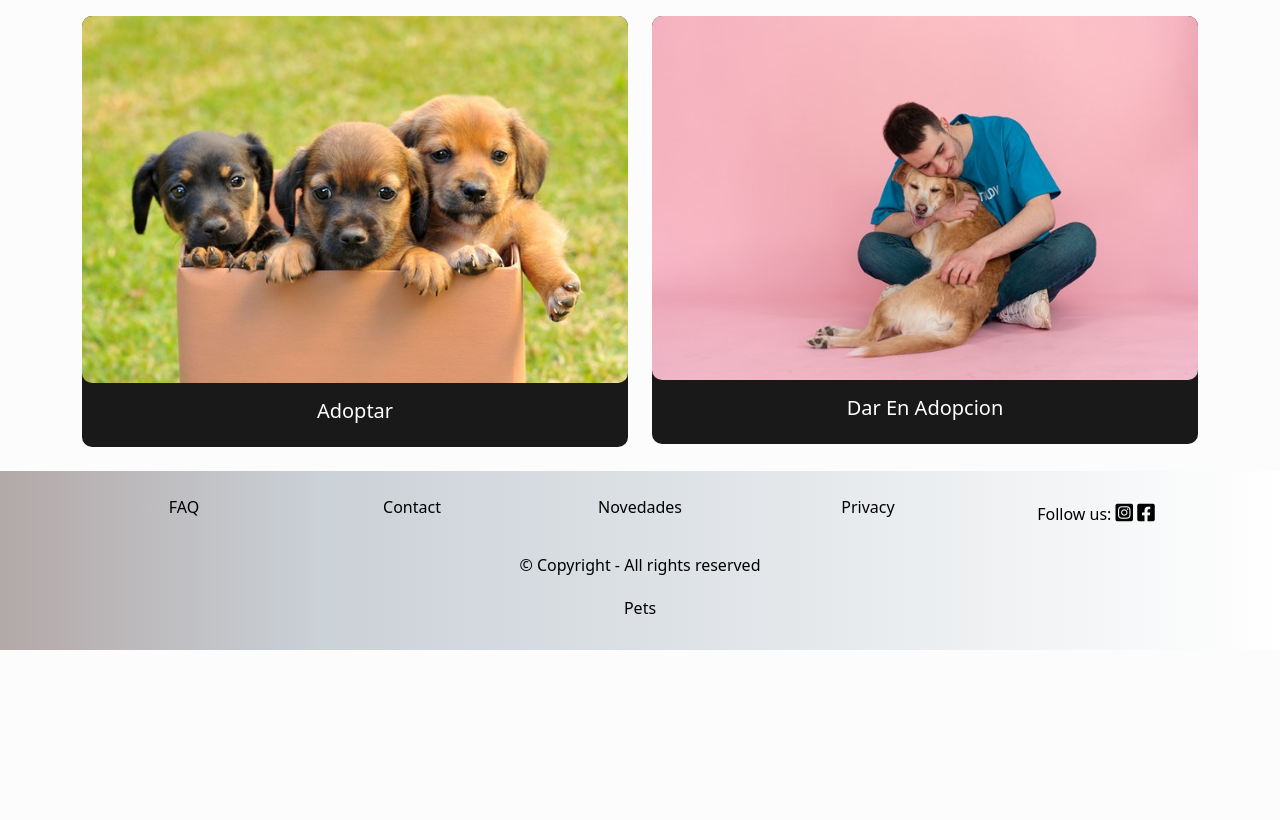
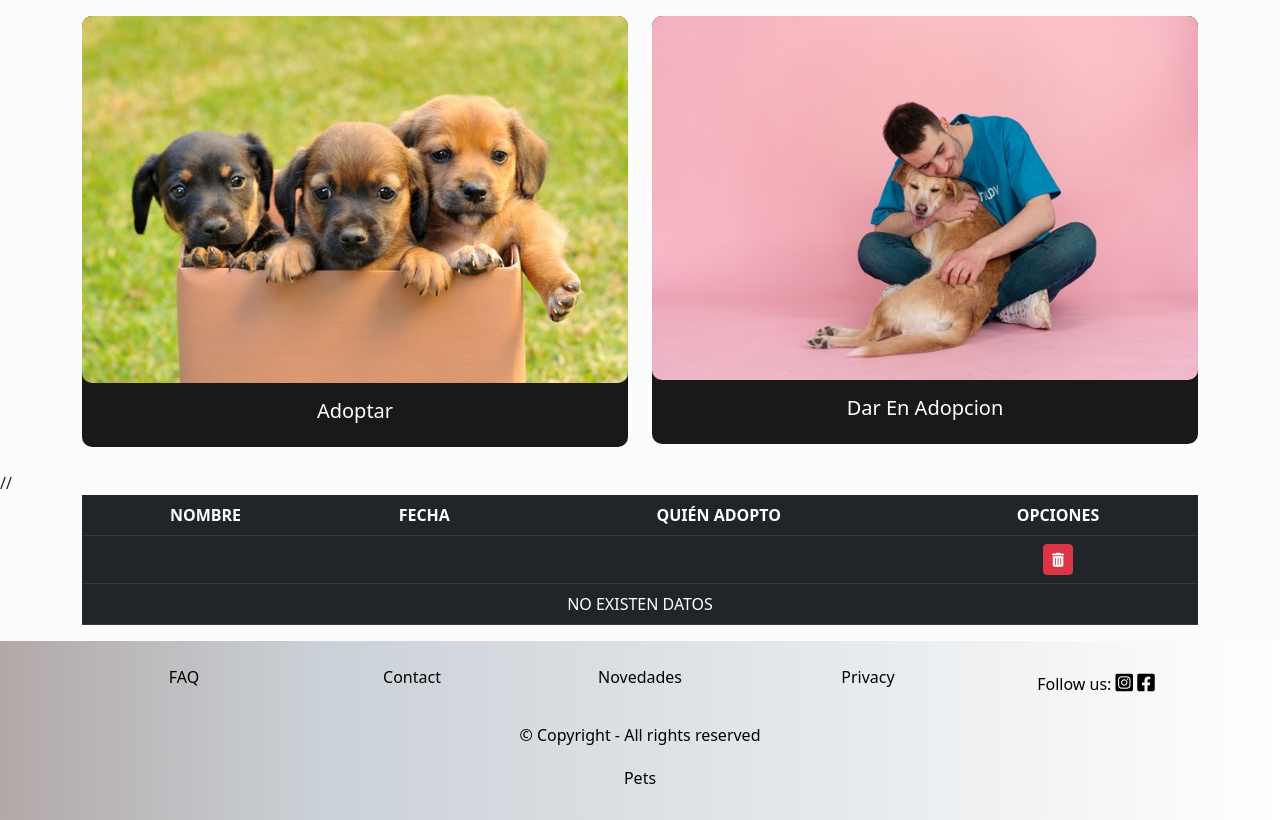
Before and after one commit to emerson14/Pets, a plain HTML site: page view/app.html in a window 1280 px wide. Drawn offline with nearby package versions, Linux system fonts and the light colour scheme.

Commit message:
TableAdmin

```diff
--- a/js/main.js
+++ b/js/main.js
@@ -13,6 +13,7 @@ var app = new Vue({
         nameDog: '',
         raceDog: '',
         fileDog: '',
+        arrayTabPet: [],
 
         userinput: '',
         passinput: '',
@@ -70,6 +71,37 @@ var app = new Vue({
                 title: msj
               })
         },
+        deleteArrayTabPet(index){
+            const swalWithBootstrapButtons = Swal.mixin({
+                customClass: {
+                  confirmButton: 'btn btn-success',
+                  cancelButton: 'btn btn-danger'
+                },
+                buttonsStyling: false
+              })
+              swalWithBootstrapButtons.fire({
+                title: '¿Estás seguro?',
+                text: "No podras revertir esto!",
+                icon: 'warning',
+                showCancelButton: true,
+                confirmButtonText: 'Sí, Eliminar',
+                cancelButtonText: 'No, Cancelar',
+                reverseButtons: true
+              }).then((result) => {
+                if (result.isConfirmed) {
+                    this.arrayTabPet.splice(index,1)
+                    .then(function(response) {
+                        this.mensaje("Eliminado", "success");
+                    })
+                      .catch(function(error) {
+                        console.log(error);
+                      });
+                } else if (
+                  result.dismiss === Swal.DismissReason.cancel
+                ) {
+                }
+              })
+        },
         listData(){
             this.newArrUsers = this.users;
         },
--- a/view/app.html
+++ b/view/app.html
@@ -70,12 +70,53 @@
                 </div>
             </div>
         </section>
+        //
+        <section id="tableAdmin" v-if="newArrUsers[pos].token === true && newArrUsers[pos].status === admin">
+            <div class="container">
+                <div class="table-responsive">
+                    <table class="table table-dark table-hover">
+                        <thead class="text-center">
+                            <tr>
+                                <th>NOMBRE</th>
+                                <th>FECHA</th>
+                                <th>QUIÉN ADOPTO</th>
+                                <th>OPCIONES</th>
+                            </tr>
+                        </thead>
+                        <tbody class="text-center">
+                            <tr v-for="(objeto,index) in arrayTabPet" :key="`objeto-${index}`">
+                                <td v-text="objeto.element"></td>
+                                <td v-text="objeto.element"></td>
+                                <td v-text="objeto.element"></td>
+                                <td>
+                                    <button
+                                        type="button"
+                                        class="btn btn-danger btn-sm"
+                                        data-tooltip
+                                        title="Eliminar"
+                                        @click="deleteArrayTabPet(index)"
+                                        >
+                                        <i class="fa-solid fa-trash-can"></i><i class="icon-trash"></i>
+                                    </button>
+                                    <!-- @click="deleteArrayTabPet(index)" -->
+                                </td>
+                            </tr>
+                        </tbody>
+                        <tbody v-else>
+                            <td colspan="5" class="text-center">
+                                NO EXISTEN DATOS
+                            </td>
+                        </tbody>
+                    </table>
+                </div>
+            </div>
+        </section>
         <!-- Modal dar en adopción-->
         <div class="modal fade" id="modalAdopcion" tabindex="-1" aria-labelledby="modalAdopcion" aria-hidden="true">
             <div class="modal-dialog modal-sm">
                 <div class="modal-content">
                     <div class="modal-header">
-                    <h5 class="modal-title" id="exampleModalLabel">Datos de la mascota</h5>
+                    <h5 class="modal-title" id="exampleModalLabel">DATOS DE LA MASCOTA</h5>
                     <button type="button" class="btn-close" data-bs-dismiss="modal" aria-label="Close"></button>
                     </div>
                     <div class="modal-body">
```
